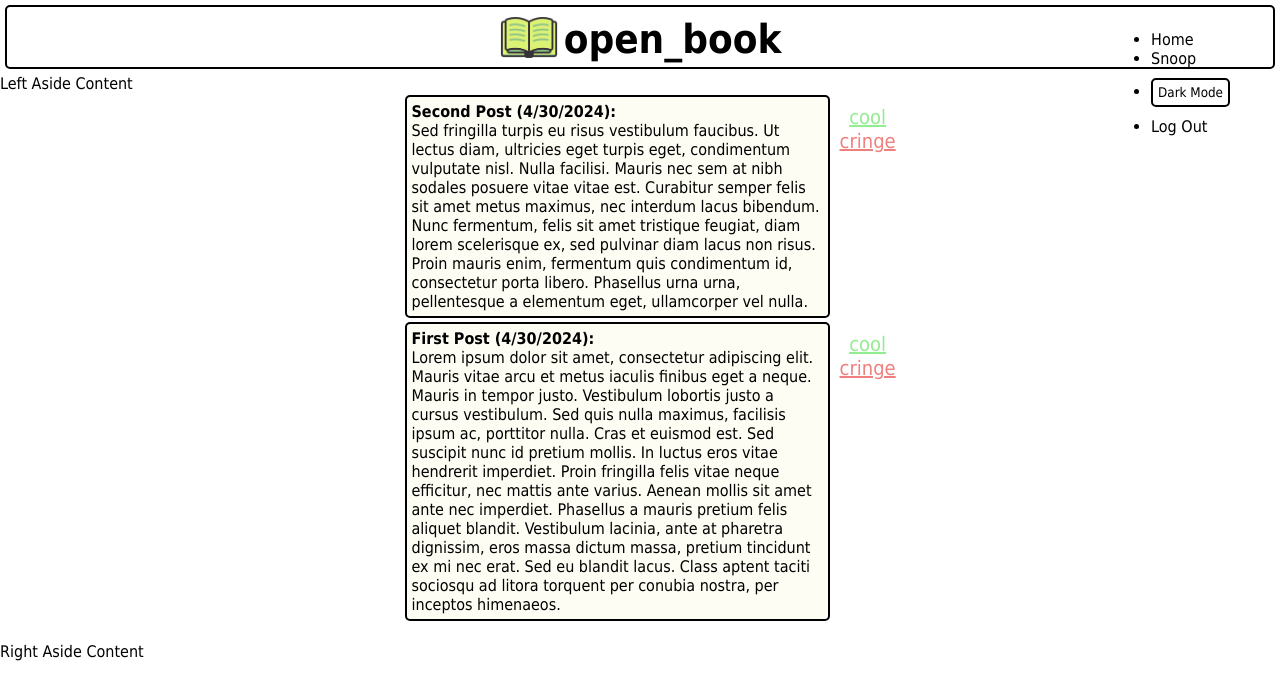
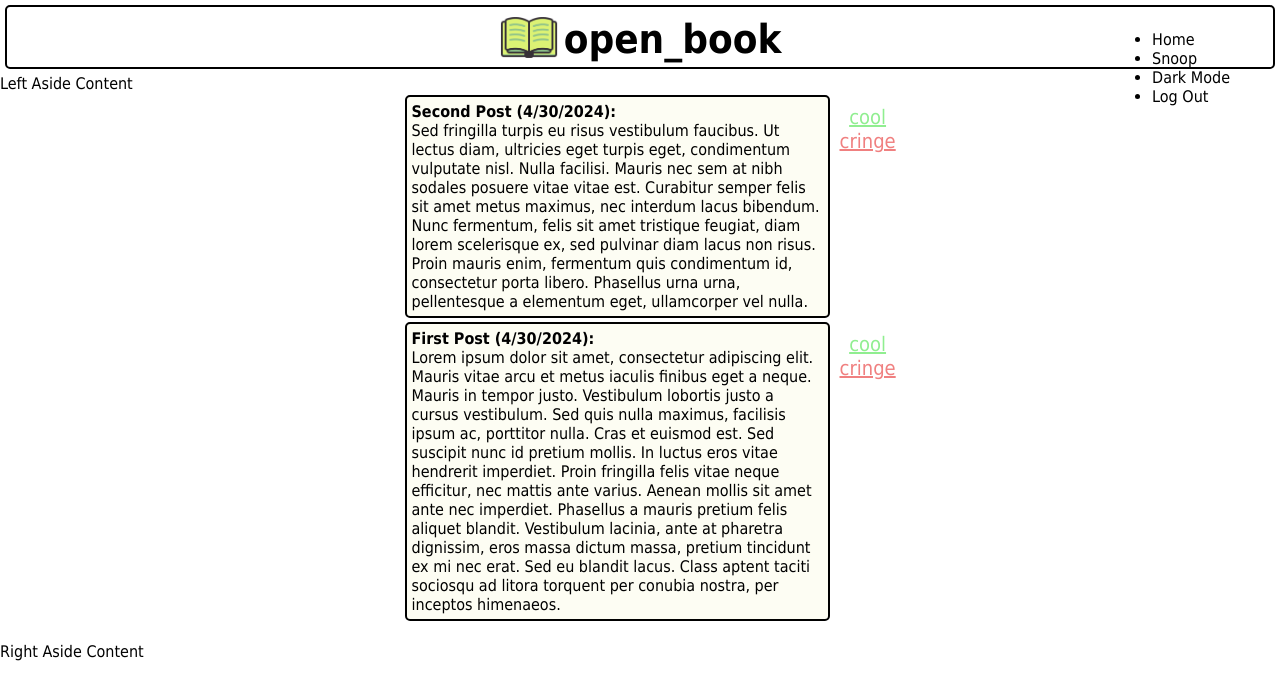
Before and after one commit to SukhnainDeol/open_book_react-test, a React (Vite) app in the folder client/: page /snoop in a window 1280 px wide. Shown: the top 700 px of the page. Built offline with nearby package versions, Linux system fonts and the light colour scheme.

Commit message:
Update ToggleTheme.jsx
changed button to span on line 18 and 20 and made nav-link

```diff
--- a/client/src/pages/ToggleTheme.jsx
+++ b/client/src/pages/ToggleTheme.jsx
@@ -15,8 +15,8 @@ export function ToggleTheme() {
     }
 
     return (
-        <button onClick={toggleTheme} className="btn">
+        <span onClick={toggleTheme} className="nav-link">
             {isDarkMode ? "Light Mode" : "Dark Mode"}
-        </button>
+        </span>
     );
 }
```
